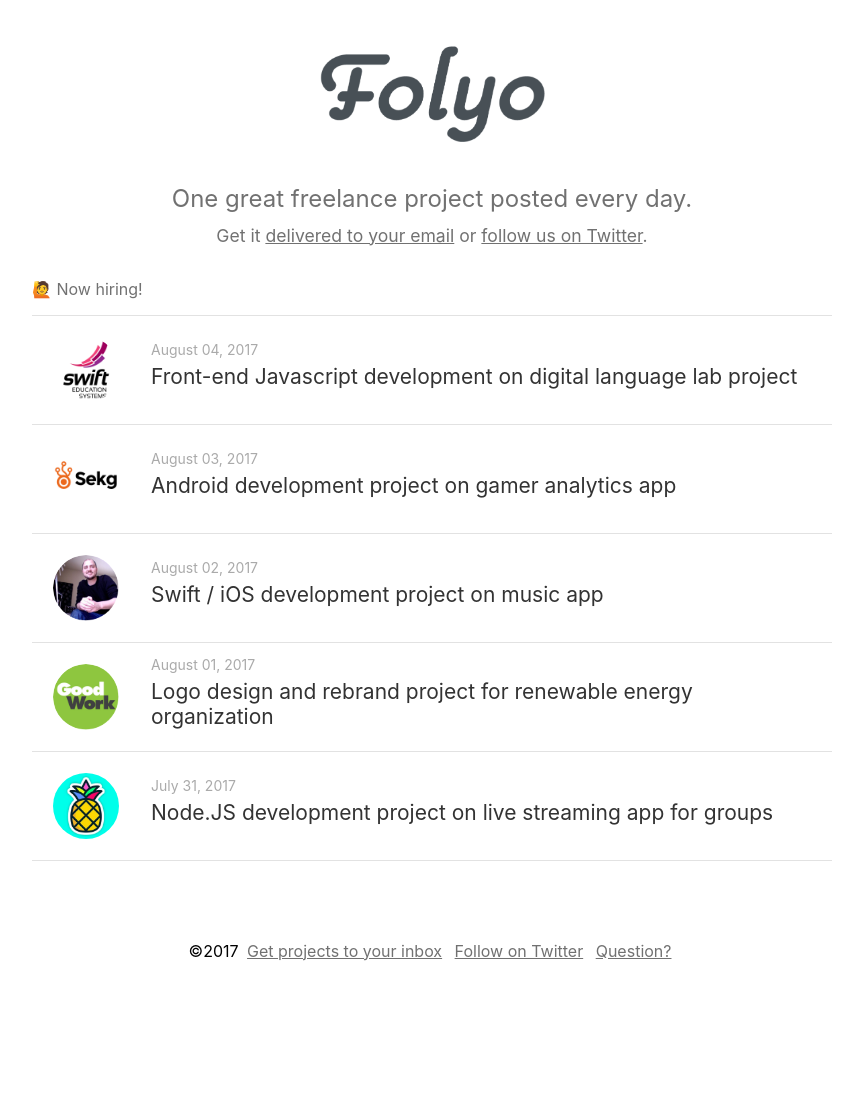
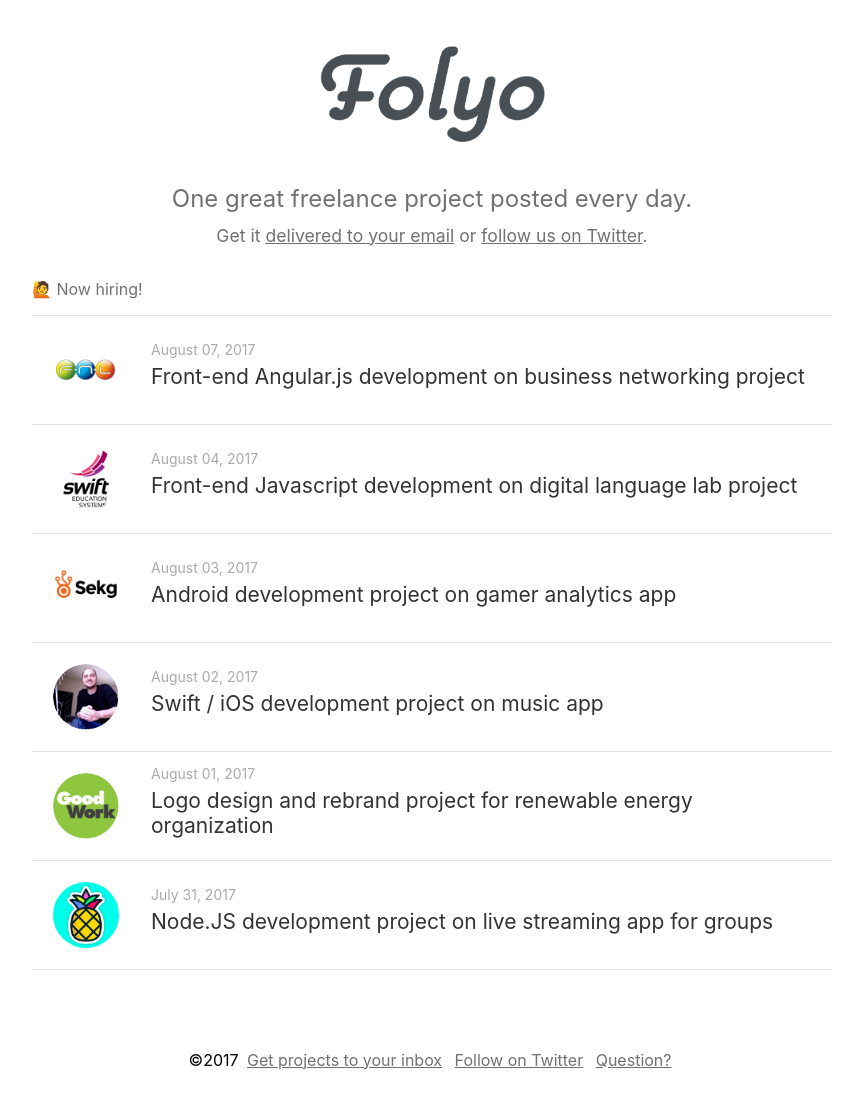
Before and after one commit to robwco/folyo, a Jekyll site: the page built from index.md, in a window 1280 px wide. Shown: the whole page, without its empty margins (208-1071 px from the left). Built offline with Jekyll 4.4.1, drawn with Linux system fonts in a browser that asks for light colours; emoji names are drawn with the system emoji font; before the commit the page ends 1009 px from its top, so only the background shows below that.

Commit message:
new job today

```diff
--- a/_data/projects.yml
+++ b/_data/projects.yml
@@ -1,3 +1,8 @@
+- title: Front-end Angular.js development on business networking project
+  url: https://www.weloveangular.com/jobs/sr-front-end-engineer-angular-js-restful-apis-5703417800425472
+  picture: "./images/fnl.png"
+  date: 2017-08-07
+
 - title: Front-end Javascript development on digital language lab project
   url: https://weworkremotely.com/jobs/5141-front-end-javascript-developer
   picture: "./images/swift.png"
--- a/feed.xml
+++ b/feed.xml
@@ -16,8 +16,8 @@
         <title>{{ project.title | xml_escape }}</title>
         <description>{{ project.url | xml_escape }}</description>
         <pubDate>{{ project.date | date_to_rfc822 }}</pubDate>
-        <link>{{ project.url | prepend: site.baseurl | prepend: site.url }}</link>
-        <guid isPermaLink="false">{{ project.url }}</guid>
+        <link>{{ project.url | xml_escape }}</link>
+        <guid isPermaLink="false">{{ project.url | xml_escape }}</guid>
       </item>
     {% endfor %}
   </channel>
```
Also changed, not shown: images/fnl.png (added), 7 other files.
